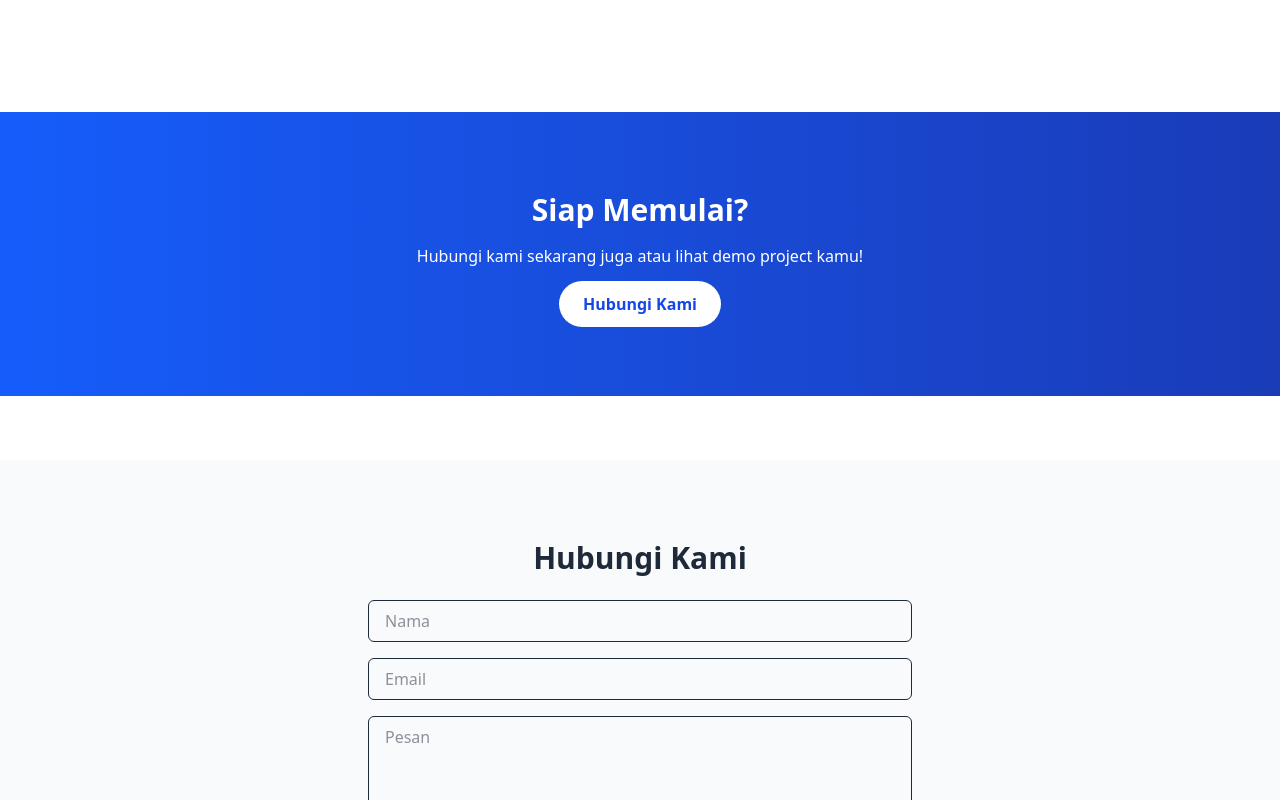
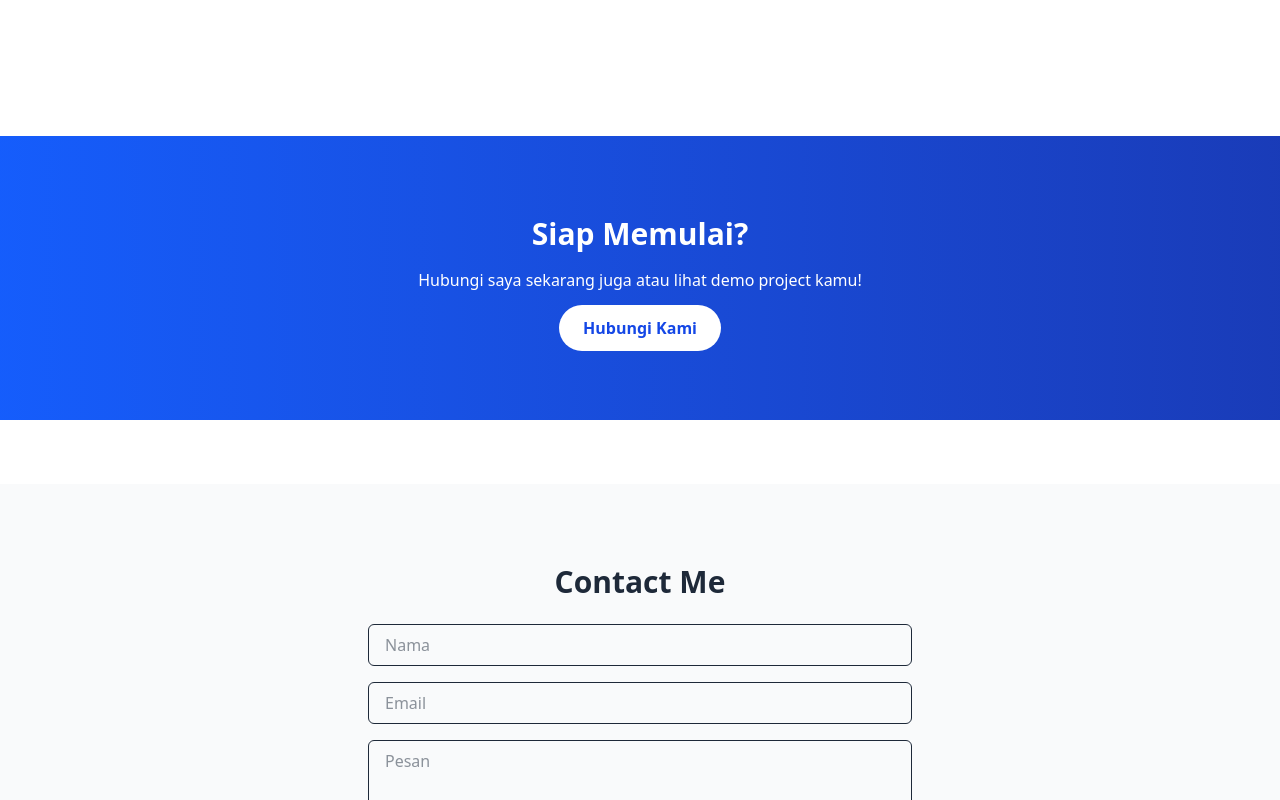
Before and after one commit to alientttt/LandingPage2, a plain HTML site: page index.html in a window 1280 px wide. Shown: the part 2328-3128 px from the top of the page. Drawn offline with nearby package versions, Linux system fonts and the light colour scheme.

Commit message:
Mengedit text

```diff
--- a/index.html
+++ b/index.html
@@ -3,7 +3,7 @@
 <head>
   <meta charset="UTF-8" />
   <meta name="viewport" content="width=device-width, initial-scale=1.0" />
-  <title>Landing Page Kamu</title>
+  <title>Landing Page Mahesa</title>
   <!-- tailwindcss & DaisyUI -->
   <link href="https://cdn.jsdelivr.net/npm/daisyui@5" rel="stylesheet" type="text/css" />
   <script src="https://cdn.jsdelivr.net/npm/@tailwindcss/browser@4"></script>
@@ -50,7 +50,7 @@
     <section id="about" class="py-20 bg-gray-50">
       <div class="max-w-6xl mx-auto px-4 text-center" data-aos="fade-up">
         <h3 class="text-3xl font-semibold mb-4">About Me</h3>
-        <p class="text-gray-600 max-w-3xl mx-auto">Sedikit penjelasan singkat tentang siapa kamu, apa yang kamu buat, dan kenapa orang harus peduli.</p>
+        <p class="text-gray-600 max-w-3xl mx-auto">Saya mahasiswa UNINDRA semester 4 di bidang prodi Teknik Informatika dan saat ini sedang mempelajari mengenai Full Stack Web Developer.</p>
       </div>
       <div class="hero bg-base-200 min-h-screen" data-aos="fade-up">
         <div class="hero-content flex-col lg:flex-row gap-16">
@@ -95,7 +95,7 @@
     <section class="py-20 bg-gradient-to-r from-blue-600 to-blue-800 text-white text-center">
       <div class="max-w-3xl mx-auto px-4" data-aos="zoom-in">
         <h3 class="text-3xl font-bold mb-4">Siap Memulai?</h3>
-        <p class="mb-6">Hubungi kami sekarang juga atau lihat demo project kamu!</p>
+        <p class="mb-6">Hubungi saya sekarang juga atau lihat demo project kamu!</p>
         <a href="#contact" class="bg-white text-blue-700 px-6 py-3 rounded-full font-semibold hover:bg-blue-100 transition">Hubungi Kami</a>
       </div>
     </section>
@@ -103,7 +103,7 @@
     <!-- Section 5: Contact -->
     <section id="contact" class="py-20 bg-gray-50">
       <div class="max-w-xl mx-auto px-4" data-aos="fade-up">
-        <h3 class="text-3xl font-semibold text-center mb-6">Hubungi Kami</h3>
+        <h3 class="text-3xl font-semibold text-center mb-6">Contact Me</h3>
         <form class="space-y-4">
           <input type="text" placeholder="Nama" class="w-full border px-4 py-2 rounded-md">
           <input type="email" placeholder="Email" class="w-full border px-4 py-2 rounded-md">
```
